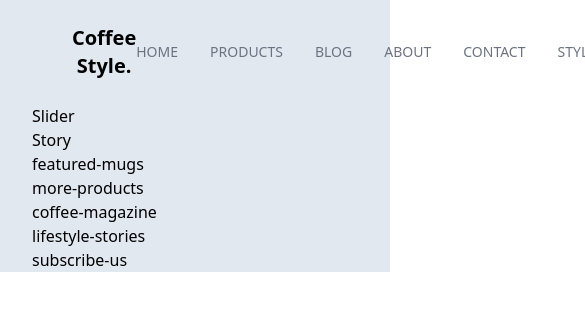
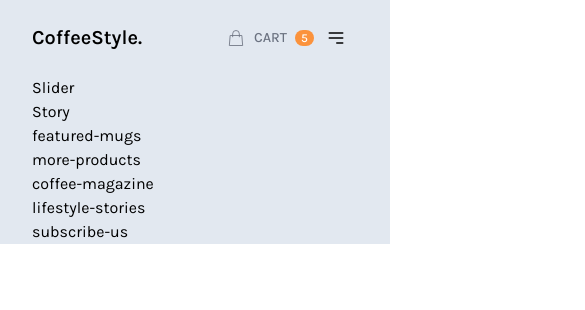
Before and after one commit to ThomasTuyen/tailwindcss-coffee-style, a website: page public/index.html in a window 390 px wide. Shown: the top 310 px of the page, 585 px wide, since content can reach past the window. Drawn offline with Linux system fonts and the light colour scheme.

Commit message:
Responsive header.

```diff
--- a/public/index.html
+++ b/public/index.html
@@ -4,40 +4,42 @@
     <meta charset="UTF-8">
     <meta http-equiv="X-UA-Compatible" content="IE=edge">
     <meta name="viewport" content="width=device-width, initial-scale=1.0">
+    <link rel="icon" href="./img/favicon/favicon.jpg"  sizes="16x16">
     <link href="../public/output.css" rel="stylesheet">
+    <script src="./main.js" type="text/javascript" async></script>
     <title>Tuyen Nguyen Coffee Style</title>
 </head>
 <body>
     <div id="root">
-        <div class="content-wrapper max-w-screen-xl text-base mx-auto px-8 bg-slate-200">
-            <header class="py-6 mx-10">
-                <nav class="flex flex-row justify-between items-center">
+        <div class="content-wrapper font-Karla max-w-screen-xl text-base mx-auto px-8 bg-slate-200">
+            <header class="py-6 mx-auto">
+                <nav class="flex flex-row justify-between items-center relative">
                     <div class="logo basis-2/6 text-center text-xl font-semibold cursor-pointer">
-                        Coffee Style.
+                        CoffeeStyle.
                     </div>
-                    <ul class="basis-3/6 flex flex-row items-center justify-end gap-8 uppercase text-sm text-gray-500 font-medium">
+                    <ul id="nav-menu" class="basis-3/6 hidden lg:flex lg:items-center lg:justify-end lg:gap-8 uppercase text-sm text-gray-500 font-medium">
                         <li class="tn-top-menu-item">
-                            <a href="#" class="">Home</a>
+                            <a href="#home" class="">Home</a>
                         </li>
 
                         <li class="tn-top-menu-item">
-                            <a href="#" class="">products</a>
+                            <a href="#products" class="">products</a>
                         </li>
 
                         <li class="tn-top-menu-item">
-                            <a href="#" class="">Blog</a>
+                            <a href="#blog" class="">Blog</a>
                         </li>
 
                         <li class="tn-top-menu-item">
-                            <a href="#" class="">About</a>
+                            <a href="#about" class="">About</a>
                         </li>
 
                         <li class="tn-top-menu-item">
-                            <a href="#" class="">Contact</a>
+                            <a href="#contact" class="">Contact</a>
                         </li>
 
                         <li class="tn-top-menu-item">
-                            <a href="#" class="">Styleguide</a>
+                            <a href="#style" class="">Styleguide</a>
                         </li>
 
                         <li class="tn-top-menu-item">
@@ -45,7 +47,7 @@
                         </li>
                     </ul>
 
-                    <ul class="basis-1/6 flex justify-start items-center ml-16 uppercase text-sm text-gray-500 font-medium">
+                    <ul  class="basis-3/6 lg:basis-1/6 flex justify-end lg:justify-start items-center ml-16 uppercase text-sm text-gray-500 font-medium">
                         <li class="tn-top-menu-item">
                             <a href="#" class="flex items-center">
                                 <svg xmlns="http://www.w3.org/2000/svg" class="tn-icon" fill="none" viewBox="0 0 24 24" stroke="currentColor" strokeWidth={2}>
@@ -56,6 +58,12 @@
                             </a>
                         </li>
                     </ul>
+
+                    <div class="basis-1/6 lg:hidden flex items-center cursor-pointer px-3 sm:px-8 ">
+                        <svg id="nav-toggle" xmlns="http://www.w3.org/2000/svg" class="tn-icon" fill="none" viewBox="0 0 24 24" stroke="currentColor" stroke-width="2">
+                            <path stroke-linecap="round" stroke-linejoin="round" d="M4 6h16M4 12h16m-7 6h7" />
+                          </svg>
+                    </div>
                 </nav>
             </header>
 
--- /dev/null
+++ b/public/main.js
@@ -0,0 +1,12 @@
+const showMenu = (toggleId,navId) =>{
+    const toggle = document.getElementById(toggleId),
+            nav = document.getElementById(navId)
+
+    if(toggle && nav){
+        toggle.addEventListener('click',()=>{
+                nav.classList.toggle('hidden')
+                nav.classList.toggle('tn-topmenu-expanded')
+        })
+    }
+}
+showMenu('nav-toggle','nav-menu')
--- a/src/input.css
+++ b/src/input.css
@@ -1,10 +1,16 @@
+@import url('https://fonts.googleapis.com/css2?family=Karla:ital,wght@0,200;0,300;0,400;0,500;0,600;0,700;0,800;1,200;1,300;1,400;1,500;1,600;1,700;1,800&family=Poppins:wght@500;600;900&display=swap');
+
 @tailwind base;
 @tailwind components;
 @tailwind utilities;
 
 /*tn = tuyen nguyen*/
+
+.tn-topmenu-expanded{
+    @apply absolute top-10 z-50 w-full bg-white text-center animate-slideDown;
+}
 .tn-top-menu-item{
-    @apply cursor-pointer py-1 hover:text-gray-800 relative after:absolute after:bottom-0 after:left-0 after:bg-light-coffee after:h-0.5 after:w-0 hover:after:w-full after:transition-all after:ease-in-out after:duration-300;
+    @apply cursor-pointer py-1 hover:text-gray-800 relative after:lg:absolute after:lg:bottom-0 after:lg:left-0 after:lg:bg-light-coffee after:lg:h-0.5 after:lg:w-0 hover:after:lg:w-full after:lg:transition-all after:lg:ease-in-out after:lg:duration-300;
 }
 .tn-icon{
     @apply w-5 h-5 inline-block;
--- a/tailwind.config.js
+++ b/tailwind.config.js
@@ -2,8 +2,20 @@ module.exports = {
   content: ["./public/**/*.{html,js}"],
   theme: {
     extend: {
+      fontFamily:{
+        Karla:['Karla','sans-serif']
+      },
       colors:{
         'light-coffee':'#C89F94'
+      },
+      keyframes: {
+        slideDown: {
+          '0%': { transform: 'translateY(-100%)' },
+          '100%': { transform: 'translateY(0)' },
+        }
+      },
+      animation:{
+        slideDown:'slideDown .5s ease-in-out',
       }
     },
   },
```
Also changed, not shown: public/img/favicon/favicon.jpg (added), public/output.css.
